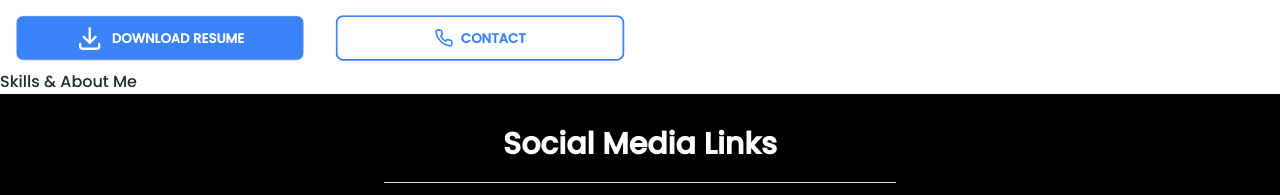
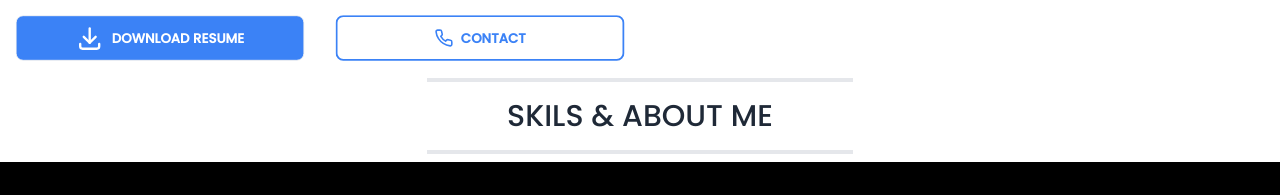
Before and after one commit to shakilahmedshuvo/shakil-ahmed-shuvo, a React (Vite) app: page / in a window 1280 px wide. Shown: the part 426-621 px from the top of the page. Built offline with nearby package versions, Linux system fonts and the light colour scheme.

Commit message:
add heading

```diff
--- a/src/Components/Home/AboutMe/AboutMe.jsx
+++ b/src/Components/Home/AboutMe/AboutMe.jsx
@@ -1,9 +1,12 @@
+import SectionTitle from "../../Shared/SectionTitle";
+
 const AboutMe = () => {
     return (
         <div>
-            <h2>
-                Skills & About Me
-            </h2>
+            <SectionTitle
+            heading={"Skils & About Me"}
+            ></SectionTitle>
+
         </div>
     );
 };
--- /dev/null
+++ b/src/Components/Shared/SectionTitle.jsx
@@ -0,0 +1,15 @@
+const SectionTitle = ({ heading }) => {
+    return (
+        <div>
+            <div
+                className="md:w-4/12 mx-auto text-center my-2">
+                <h3
+                    className="text-3xl uppercase border-y-4 py-4">
+                    {heading}
+                </h3>
+            </div>
+        </div>
+    );
+};
+
+export default SectionTitle;
```
